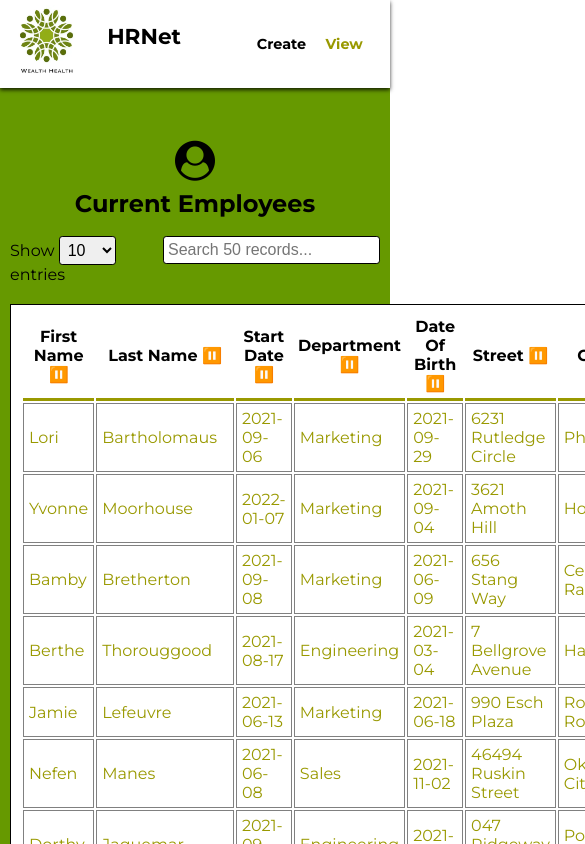
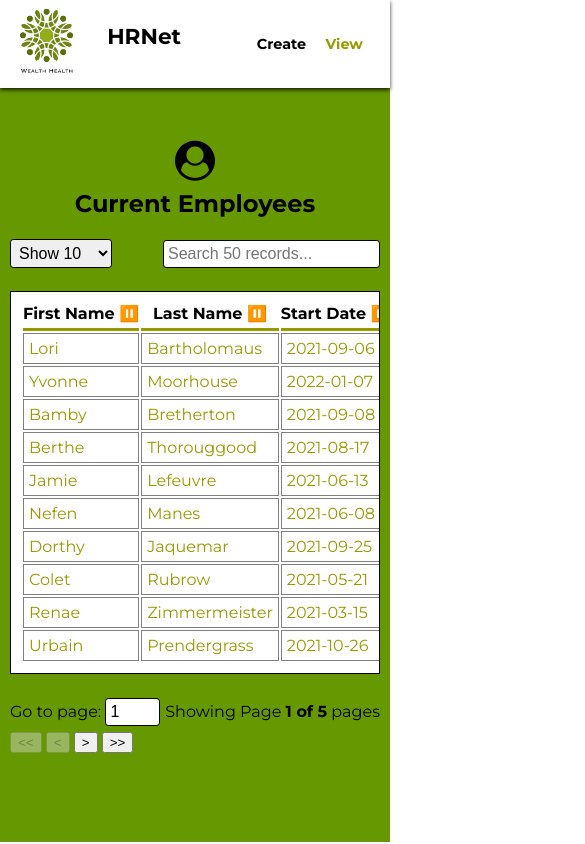
Before and after one commit to Stevens-Mark/StevensMark_P14_04022022-, a React (Create React App) app: page /employees in a window 390 px wide. Shown: the top 844 px of the page, 585 px wide, since content can reach past the window. Built offline with nearby package versions, Linux system fonts and the light colour scheme.

Commit message:
table semi-responsive easiest solution

```diff
--- a/src/components/Table/EmployeesTable.jsx
+++ b/src/components/Table/EmployeesTable.jsx
@@ -35,6 +35,12 @@ const Table = styled.table`
   padding: 0.625rem;
   margin: 0.625rem;
 
+  @media (max-width: 1201px) {
+    display: block;
+    overflow-x: auto;
+    white-space: nowrap;
+  }
+
   th {
     border-bottom: solid 3px ${colors.primary};
     color: ${colors.secondary};
@@ -48,9 +54,15 @@ const Table = styled.table`
 `;
 
 const Controls = styled.span`
+  align-items: center;
   display: flex;
+  flex-wrap: wrap;
   justify-content: space-between;
-  margin: 10px;
+  margin: 0.625rem;
+
+  span {
+    margin: 0.2rem 0rem;
+  }
 `;
 
 /**
--- a/src/components/Table/Pagination.jsx
+++ b/src/components/Table/Pagination.jsx
@@ -8,14 +8,12 @@ import PropTypes from 'prop-types'
  const Pagination = ( { pageSize, setPageSize } ) => {
   return (
     <span>
-      Show{' '}
       <select
         value={pageSize}
         onChange={e => {setPageSize(Number(e.target.value))}}>
         {[10, 25, 50, 100].map(pageSize => (
-          <option key={pageSize} value={pageSize}>{pageSize}</option>))}
+          <option key={pageSize} value={pageSize}>Show {pageSize}</option>))}
       </select>
-      {' '}entries
   </span>
   )
 }
```
